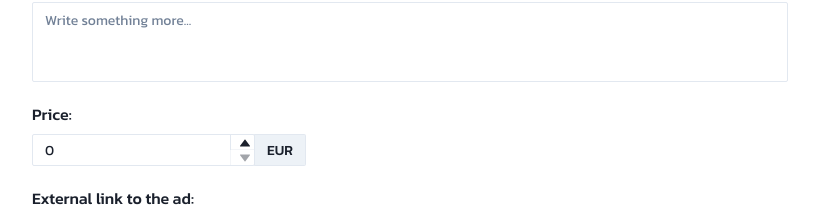
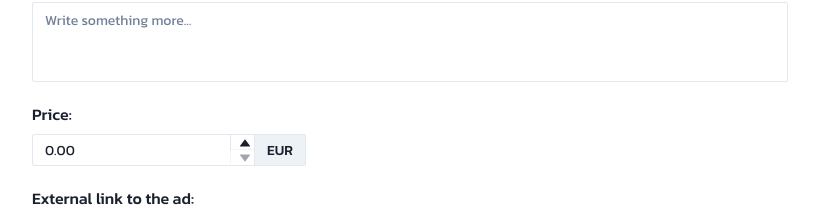
Before and after one commit to madradeus/mega-ads-front, a React (Create React App) app: page /add in a window 1280 px wide. Shown: the part 242-458 px from the top of the page, without its empty margins (224-1043 px from the left). Built offline with nearby package versions, Linux system fonts and the light colour scheme.

Commit message:
Added react-hook-form package and change error handling in AddForm

```diff
--- a/package.json
+++ b/package.json
@@ -18,6 +18,7 @@
     "leaflet": "^1.9.3",
     "react": "^18.2.0",
     "react-dom": "^18.2.0",
+    "react-hook-form": "^7.43.1",
     "react-leaflet": "^4.2.0",
     "react-router-dom": "^6.8.1",
     "react-scripts": "^5.0.1",
--- a/src/components/AddForm/AddForm.tsx
+++ b/src/components/AddForm/AddForm.tsx
@@ -1,10 +1,11 @@
-import React, { ChangeEvent, SyntheticEvent, useState } from 'react';
+import React, { BaseSyntheticEvent, useState } from 'react';
 import { Link, useNavigate } from "react-router-dom";
 import "./AddForm.css"
 import {
     Button,
     ButtonGroup,
     FormControl,
+    FormErrorMessage,
     FormLabel,
     Input,
     InputGroup,
@@ -23,31 +24,29 @@ import { InfoIcon } from "@chakra-ui/icons";
 import { Loader } from "../common/Loader/Loader";
 import { api } from "../../lib/api";
 import { getLocationInfo } from "../../utils/getLocationInfo";
+import { useForm } from "react-hook-form";
+
+interface FormData {
+    name: string;
+    description: string;
+    price: number;
+    url: string;
+    address: string
+}
 
 export const AddForm = () => {
 
-    const [formValues, setFormValues] = useState({
-        name: '',
-        description: '',
-        price: 0,
-        url: '',
-        address: ''
-    });
     const [loading, setLoading] = useState(false);
     const navigate = useNavigate();
-    const toast = useToast()
+    const toast = useToast();
+    const { register, formState: { errors }, handleSubmit } = useForm<FormData>()
 
 
-    const handleFormValues = (e: ChangeEvent<HTMLInputElement | HTMLTextAreaElement>) => {
-        setFormValues(prevState => ({
-            ...prevState,
-            [e.target.name]: e.target.name === 'price' ? Number(e.target.value) : e.target.value,
-        }))
-    }
+    const onSubmit = handleSubmit((data, e) => handleSaveAd(e, data));
 
-    const handleSaveAd = async (e: SyntheticEvent) => {
+    const handleSaveAd = async (e: BaseSyntheticEvent | undefined, formValues: FormData) => {
         setLoading(true);
-        e.preventDefault();
+        e?.preventDefault();
         try {
             const geoLocation = await getLocationInfo(formValues.address);
             await api.insert({
@@ -83,37 +82,58 @@ export const AddForm = () => {
 
     return (
         <div className="form-container">
-            <form className="form" onSubmit={handleSaveAd}>
+            <form className="form" onSubmit={onSubmit}>
                 <h1 className="title">Create a new ad</h1>
-                <FormControl isInvalid={!formValues.name && formValues.name !== ''}>
+                <FormControl isInvalid={Boolean(errors.name)}>
                     <FormLabel>
                         <Text mb='8px'>Name:</Text>
-                        <Input required variant='outline' name="name" value={formValues.name}
-                               onChange={handleFormValues}/>
+                        <Input variant='outline' {...register('name', {
+                            required: { value: true, message: 'The field is required' },
+                            maxLength: { value: 100, message: ' Title cannot be longer than 100 characters ' },
+                        })}/>
+
+                        {errors.name && <FormErrorMessage>{errors.name.message}</FormErrorMessage>}
                     </FormLabel>
                 </FormControl>
 
+                <FormControl isInvalid={Boolean(errors.description)}>
                     <FormLabel>
                         <Text mb='8px'>Description:</Text>
                         <Textarea
-                        name="description"
-                        onChange={handleFormValues}
-                        value={formValues.description}
                             resize="none"
                             placeholder='Write something more...'
                             size='sm'
+                            {...register('description', {
+                                maxLength: {
+                                    value: 1000,
+                                    message: 'Description cannot be longer than 100 characters '
+                                },
+                            })}
                         />
+
+                        {errors.description && <FormErrorMessage> errors.description.message </FormErrorMessage>}
                     </FormLabel>
+                </FormControl>
+
+                <FormControl isInvalid={Boolean(errors.price)}>
                     <FormLabel>
                         <Text mb='8px'>Price:</Text>
                         <InputGroup size='sm'>
-                        <NumberInput precision={2} step={1.0} min={0} name='price' defaultValue={0.00}
-                                     value={formValues.price}
-                                     onChange={(valueAsString, valueAsNumber) => setFormValues(prevState => ({
-                                         ...prevState,
-                                         price: valueAsNumber
-                                     }))}>
-                            <NumberInputField required type='number'/>
+                            <NumberInput
+                                precision={2}
+                                step={1.0}
+                                min={0}
+                                defaultValue={0.00}
+                            >
+                                <NumberInputField
+                                    {...register('price', {
+                                        required: { value: true, message: 'The field is required' },
+                                        max: { value: 9999999, message: 'Price should be between 0 - 9999999 EUR' },
+                                        min: { value: 0, message: 'Price should be between 0 - 9999999 EUR' },
+                                        valueAsNumber: true,
+
+                                    })}
+                                />
                                 <NumberInputStepper>
                                     <NumberIncrementStepper/>
                                     <NumberDecrementStepper/>
@@ -121,20 +141,49 @@ export const AddForm = () => {
                             </NumberInput>
                             <InputRightAddon children='EUR'/>
                         </InputGroup>
+                        <FormErrorMessage>
+                            {errors.price && errors.price.message}
+                        </FormErrorMessage>
                     </FormLabel>
+                </FormControl>
+
+                <FormControl isInvalid={Boolean(errors.url)}>
                     <FormLabel>
                         <Text mb='8px'>External link to the ad:</Text>
-                    <Input required variant='outline' name='url' value={formValues.url}
-                           onChange={handleFormValues}/>
+                        <Input
+                            variant='outline'
+                            {...register('url', {
+                                required: { value: true, message: 'The field is required' },
+                                pattern: {
+                                    value: /(ftp|http|https):\/\/(\w+:{0,1}\w*@)?(\S+)(:[0-9]+)?(\/|\/([\w#!:.?+=&%@!\-\/]))?/,
+                                    message: 'Link adress is not proper'
+                                }
+
+                            })}
+                        />
+                        <FormErrorMessage>
+                            {errors.url && errors.url.message}
+                        </FormErrorMessage>
                     </FormLabel>
+                </FormControl>
+
+                <FormControl isInvalid={Boolean(errors.address)}>
                     <FormLabel>
                         <Text mb='8px'>Address:
                             <Tooltip label='f.ex. Maltańska 1/1 Poznań' fontSize='md'>
                                 <InfoIcon/>
                             </Tooltip></Text>
-                    <Input required variant='outline' name='address' value={formValues.address}
-                           onChange={handleFormValues}/>
+                        <Input
+                            variant='outline'
+                            {...register('address', {
+                                required: { value: true, message: 'The field is required' },
+                            })}
+                        />
+                        <FormErrorMessage>
+                            {errors.address && errors.address.message}
+                        </FormErrorMessage>
                     </FormLabel>
+                </FormControl>
                 <div className="btn-group">
                     <ButtonGroup variant='outline' spacing='6'>
                         <Button><Link className="cancel" to="/">Cancel</Link></Button>
@@ -142,8 +191,7 @@ export const AddForm = () => {
                     </ButtonGroup>
                 </div>
             </form>
-
         </div>
 
-    );
+    )
 };
--- a/src/lib/api.ts
+++ b/src/lib/api.ts
@@ -34,10 +34,10 @@ export class Api {
             body: JSON.stringify(ad)
         })
 
+        if ( res.status !== 201 ) {
+            throw new Error(res.statusText)
+        }
         const data = await res.json();
-        if ( res.status !== 201 ) {
-            throw new Error(data.message)
-        }
         return data.id;
     }
 
```
Also changed, not shown: 1 other file (tests, documents, lock files or other folders). Lines whose indentation alone changed are shown as unchanged.
